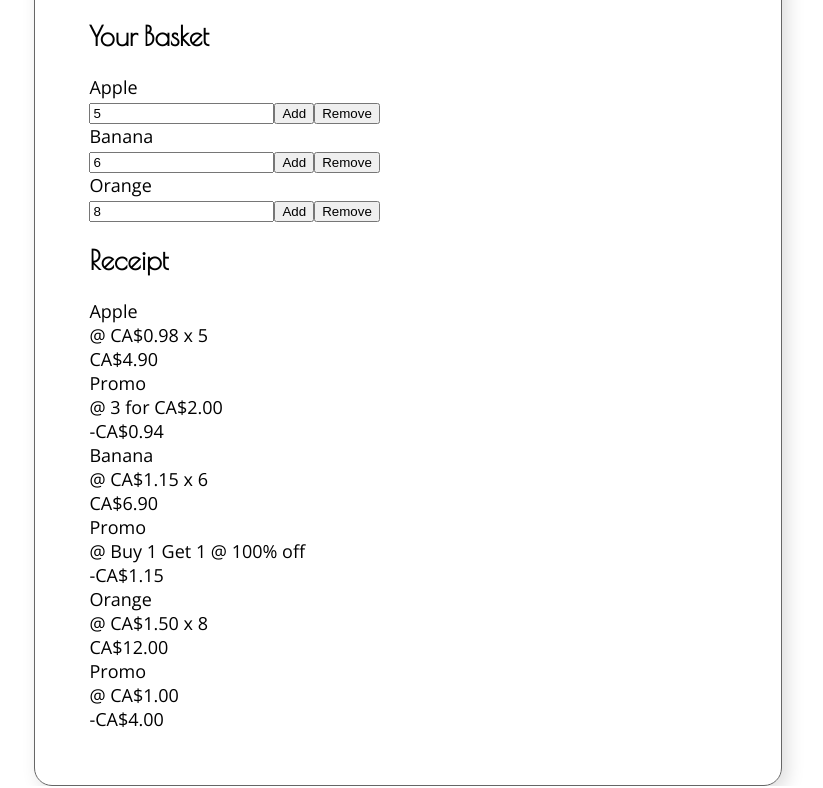
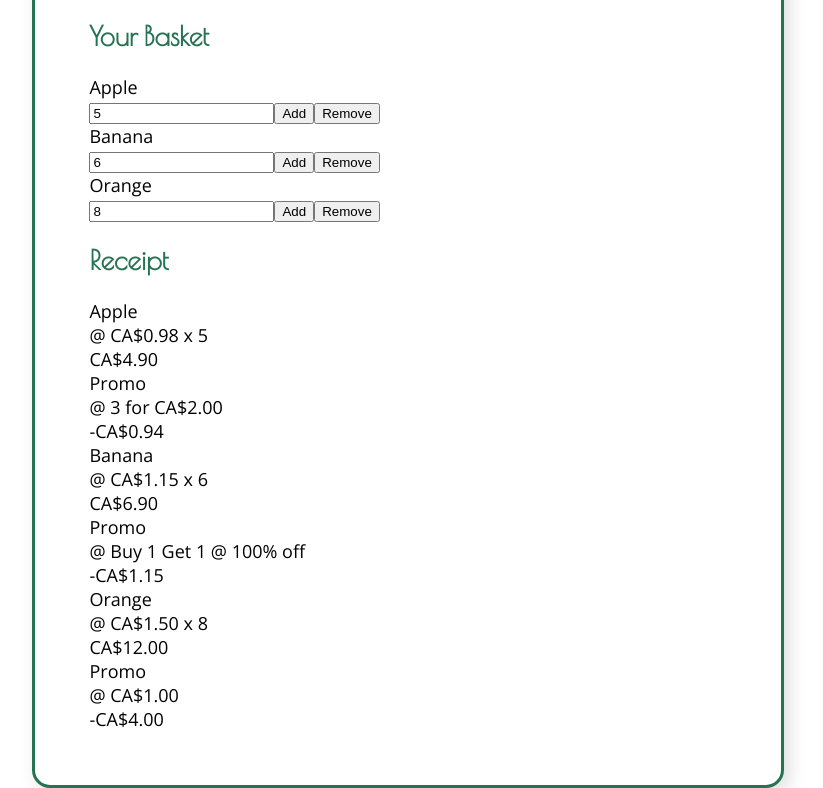
Before and after one commit to softcraft-development/absortb-grocery-co, a website: page src/index.html in a window 1280 px wide. Shown: the part 82-870 px from the top of the page, without its empty margins (232-1055 px from the left). Drawn offline with nearby package versions, Linux system fonts and the light colour scheme.

Commit message:
Switch colors to HSL

```diff
--- a/src/styles.css
+++ b/src/styles.css
@@ -9,12 +9,13 @@ body {
     align-items: center;
     align-content: center;
     height: 100%;
-    color: black;
+    color: hsl(0, 0, 0);
     font-family: 'Open Sans', sans-serif;
     font-weight: 300;
 }
 
 h1, h2, h3 {
+    color: 	hsl(156, 50%, 30%);
     font-family: 'Poiret One', sans-serif;
     font-weight: bold;
 }
@@ -25,9 +26,9 @@ h1 {
 }
 
 #page-content {
-    border: 1px solid #666666;
+    border: 3px solid hsl(156, 50%, 30%);
     border-radius: 1rem;
-    box-shadow: 0.3rem 0.3rem 1rem 0 #dddddd;
+    box-shadow: 0.3rem 0.3rem 1rem 0 hsl(0, 0%, 87%);
     margin: 1rem;
     padding: 3rem;
 }
```
